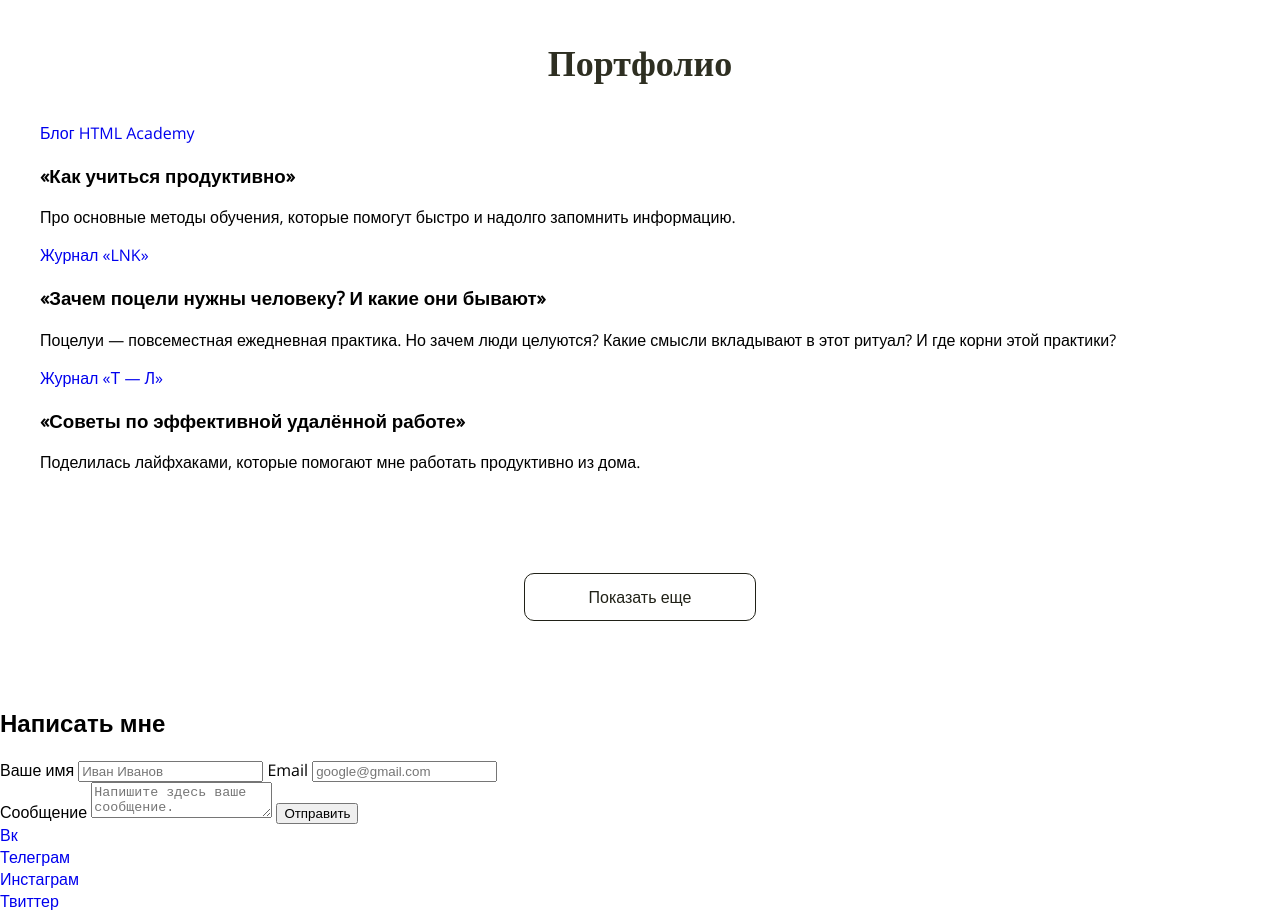
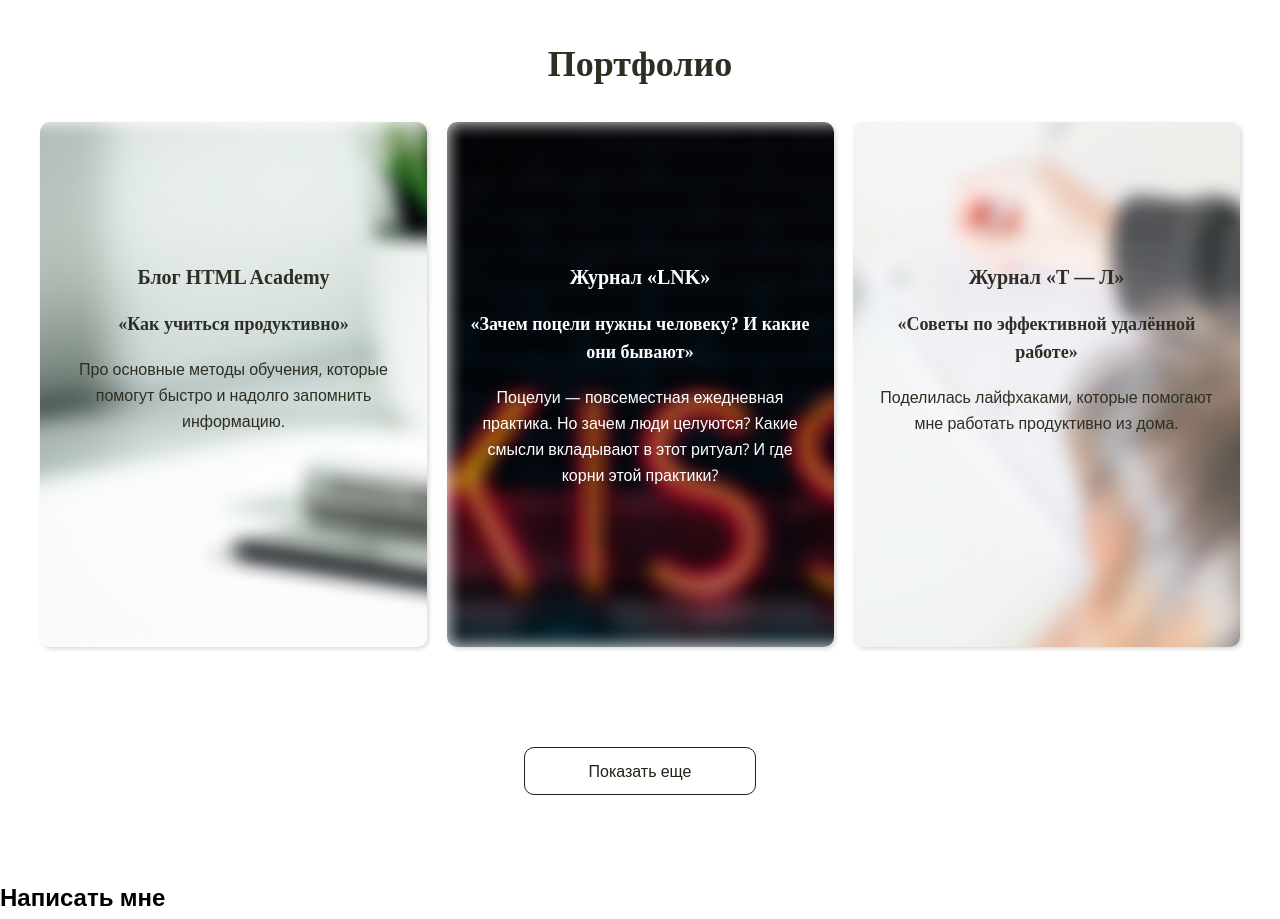
Before and after one commit to G-T-W-Y/ANNE-SWEET, a plain HTML site: page index.html in a window 1280 px wide. Shown: the part 2880-3799 px from the top of the page. Drawn offline with nearby package versions, Linux system fonts and the light colour scheme; a web font is replaced by a local one.

Commit message:
добавил стили в секцию портфолио

```diff
--- a/style/style.css
+++ b/style/style.css
@@ -277,3 +277,66 @@ a {
     color: #2E2F22;
     text-align: center;
 }
+
+.portfolio-list {
+    display: flex;
+    justify-content: space-between;
+}
+
+.portfolio-item {
+    max-width: 387px;
+    min-height: 525px;
+    background-size: cover;
+    background-position: center;
+    background-repeat: no-repeat;
+    text-align: center;
+    padding: 140px 20px;
+    box-shadow: 2px 2px 4px rgba(0, 0, 0, 0.15);
+    border-radius: 10px;
+}
+
+#portfolio > div > ul > li:nth-child(1) {
+    background-image: url("../img/portfolio-1.jpg");
+}
+
+#portfolio > div > ul > li:nth-child(2) {
+    background-image: url("../img/portfolio-2.jpg");
+
+}
+
+#portfolio > div > ul > li:nth-child(3) {
+    background-image: url("../img/portfolio-3.jpg");
+}
+
+.portfolio-item a {
+    font-family: Spectral SC;
+    font-style: normal;
+    font-weight: bold;
+    font-size: 20px;
+    line-height: 30px;
+    color: #2E2F22;
+    margin-bottom: 44px;
+}
+
+.portfolio-item h3 {
+    font-family: Spectral SC;
+    font-style: normal;
+    font-weight: bold;
+    font-size: 18px;
+    line-height: 28px;
+    color: #2E2F22;
+}
+
+.portfolio-item p {
+    font-style: normal;
+    font-weight: normal;
+    font-size: 16px;
+    line-height: 26px;
+    color: #2E2F22;
+}
+
+#portfolio > div > ul > li:nth-child(2) > a,
+#portfolio > div > ul > li:nth-child(2) > h3,
+#portfolio > div > ul > li:nth-child(2) > p {
+    color: #fff;
+}
```
